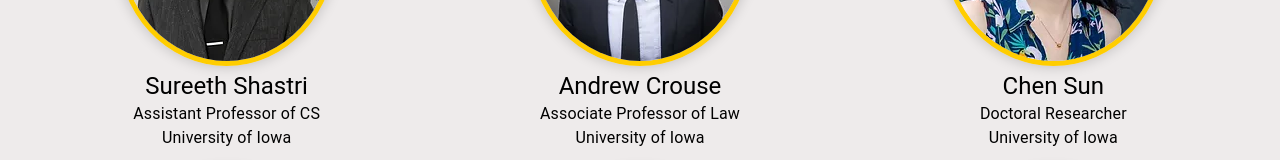
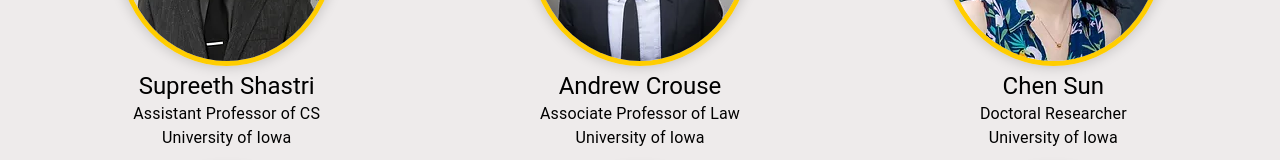
Before and after one commit to lawfulcomputing/GDPRxiv_Website, a React (Create React App) app: page /about in a window 1280 px wide. Shown: the part 550-710 px from the top of the page. Built offline with nearby package versions, Linux system fonts and the light colour scheme.

Commit message:
Fixed a typo in the name

```diff
--- a/src/modules/About/components/Researchers.js
+++ b/src/modules/About/components/Researchers.js
@@ -12,7 +12,7 @@ const Researchers = () => {
         <>
             <Grid container direction='row' justifyContent='space-evenly'>
                 <Grid item xs={12} md={4} >
-                    <Researcher photo={supreethImg} name={"Sureeth Shastri"} position={"Assistant Professor of CS"} school={"University of Iowa"}/>
+                    <Researcher photo={supreethImg} name={"Supreeth Shastri"} position={"Assistant Professor of CS"} school={"University of Iowa"}/>
                 </Grid>
                 <Grid item xs={12} md={4}>
                     <Researcher photo={andrewImg} name={"Andrew Crouse"} position={"Associate Professor of Law"} school={"University of Iowa"}/>
```
